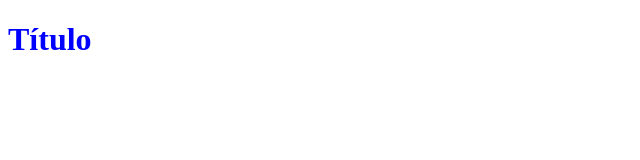
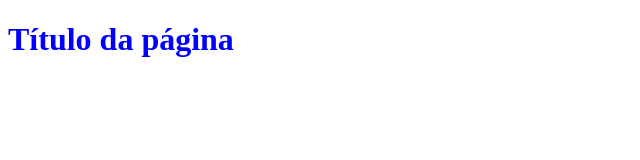
Before and after one commit to akarinacarvalho/curso-html-css, a plain HTML site: page index.html in a window 1280 px wide. Shown: the whole page, without its empty margins (0-640 px from the left). Drawn offline with Linux system fonts and the light colour scheme.

Commit message:
added title

```diff
--- a/index.html
+++ b/index.html
@@ -8,6 +8,6 @@
     <title>Document</title>
 </head>
 <body>
-    <h1>Título</h1>
+    <h1>Título da página</h1>
 </body>
 </html>
```
